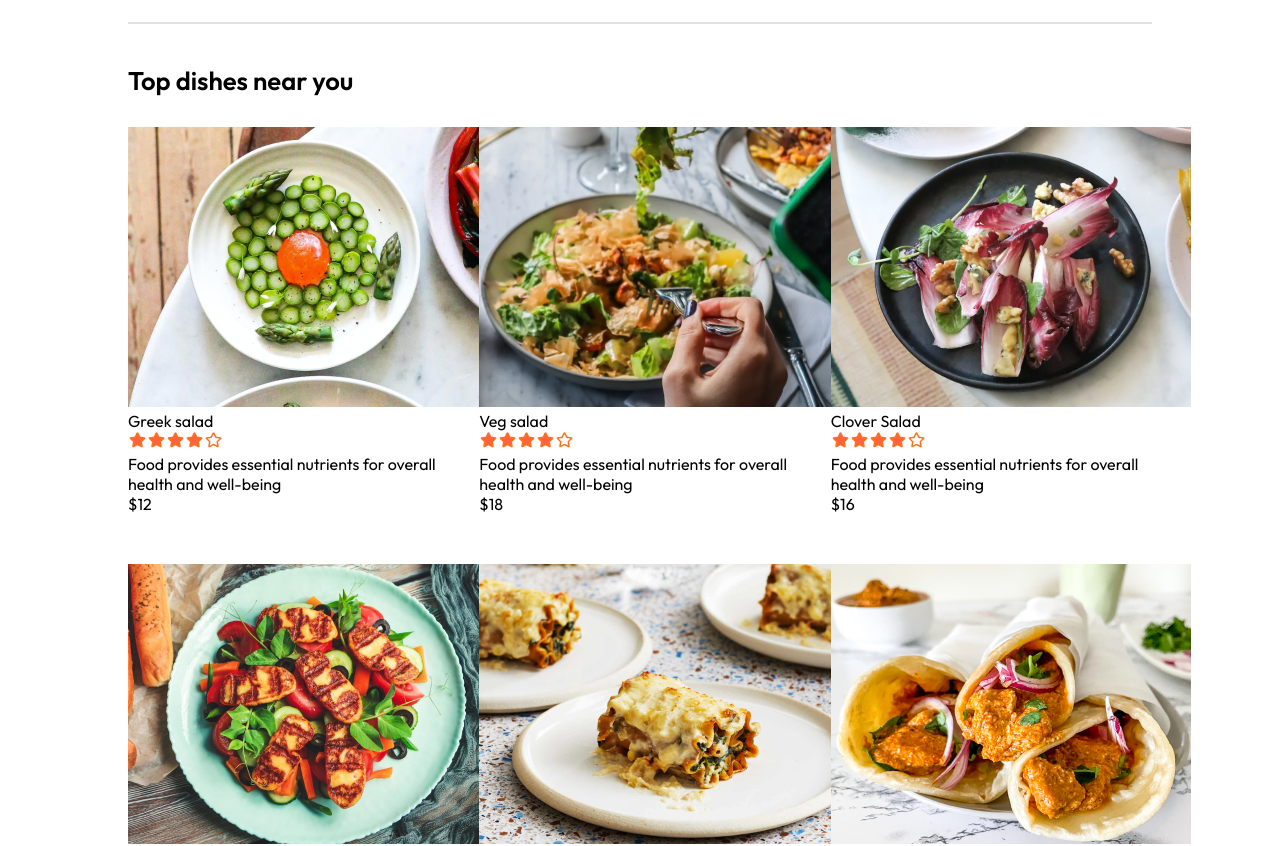
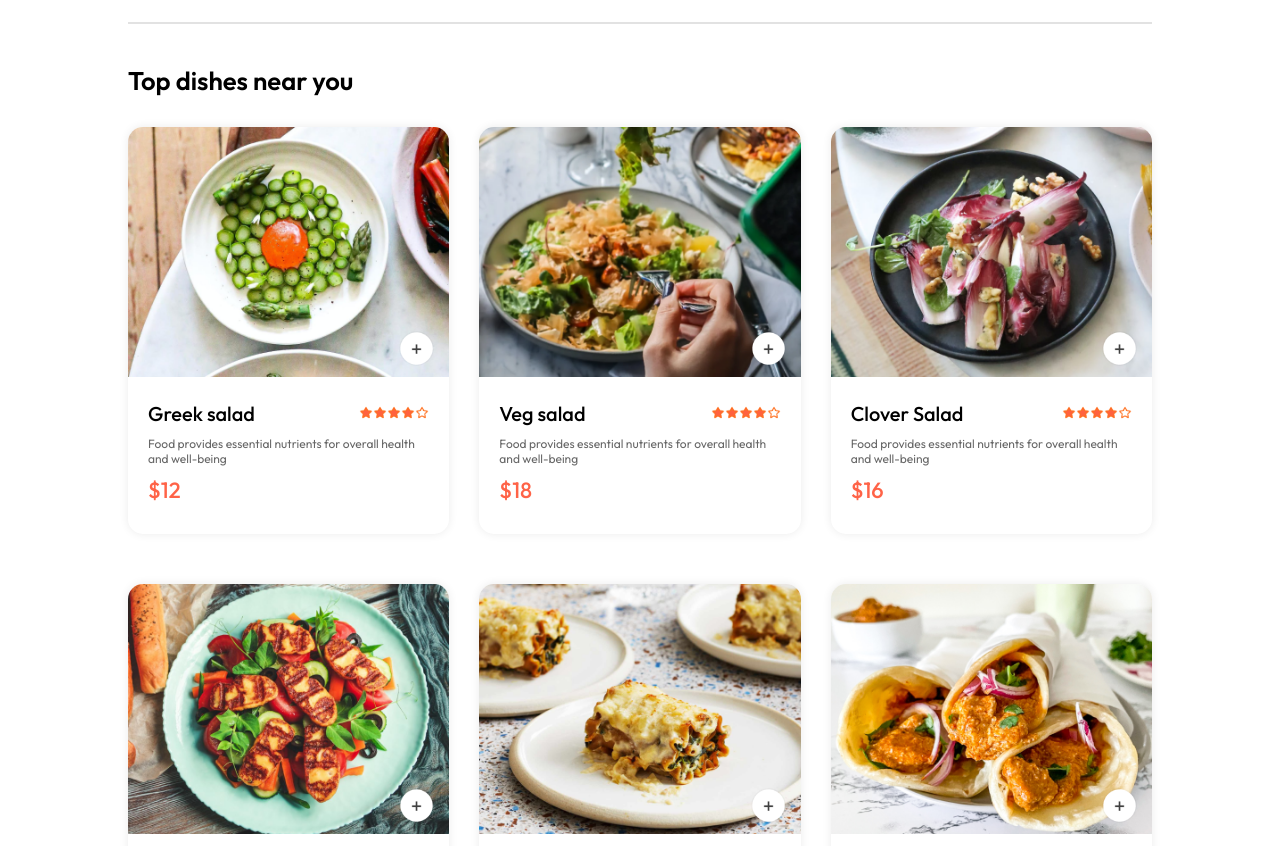
Before and after one commit to MungaiHub/react-food-delivery, a React (Vite) app in the folder frontend/: page / in a window 1280 px wide. Shown: the part 880-1726 px from the top of the page. Built offline with nearby package versions, Linux system fonts and the light colour scheme.

Commit message:
updated store context and food item components with styling

```diff
--- a/frontend/src/Context/StoreContext.jsx
+++ b/frontend/src/Context/StoreContext.jsx
@@ -1,11 +1,35 @@
-import { createContext } from "react";
+import { createContext, useEffect, useState } from "react";
 import { food_list } from "../assets/assets";
 
 export const StoreContext = createContext(null);
 
 const StoreContextProvider = (props) => {
+
+  const [cartItems, setCartItems] = useState({})
+
+  const addToCart = (itemId) => {
+    if(!cartItems[itemId]){
+      setCartItems((prev)=>({...prev,[itemId]:1}))
+    }
+    else{
+      setCartItems((prev)=>({...prev,[itemId]:prev[itemId]+1}))
+    }
+  }
+
+  const removeFromCart = (itemId) => {
+    setCartItems((prev)=>({...prev,[itemId]:prev[itemId]-1}))
+  }
+
+  useEffect(()=>{
+  console.log(cartItems);
+},[cartItems])
+
   const contextValue = {
-    food_list
+    food_list,
+    cartItems,
+    setCartItems,
+    addToCart,
+    removeFromCart
   };
 
   return (
@@ -15,4 +39,6 @@
   );
 };
 
+
+
 export default StoreContextProvider;
--- a/frontend/src/components/FoodItem/FoodItem.css
+++ b/frontend/src/components/FoodItem/FoodItem.css
@@ -0,0 +1,62 @@
+.food-item{
+    width:100%;
+    margin:auto;
+    border-radius:15px;
+    box-shadow:0px 0px 10px #00000015;
+    transition:fadeIn 1s;
+}
+.food-item-image{
+    width:100%;
+    border-radius:15px 15px 0px 0px;
+}
+.food-item-info{
+    padding:20px
+}
+.food-item-name-rating{
+   display:flex;
+   justify-content: space-between;
+   align-items: center;
+   margin-bottom: 10px;
+}
+.food-item-name-rating p{
+    font-size:20px;
+    font-weight: 500;
+}
+.food-item-name-rating img{
+    width: 70px;
+}
+.food-item-desc{
+    color:#676767;
+    font-size: 12px;
+}
+.food-item-price{
+    color:tomato;
+    font-size: 22px;
+    font-weight: 500;
+    margin:10px 0px;
+}
+.food-item-img-container{
+   position:relative;
+}
+.food-item-img-container .add{
+    width:35px;
+    position:absolute;
+    bottom:15px;
+    right:15px;
+    cursor:pointer;
+    border-radius:50%;
+}
+.food-item-counter{
+    position:absolute;
+    bottom:15px;
+    right:15px;
+    display:flex;
+    align-items: center;
+    gap:10px;
+    padding:6px;
+    border-radius:50px;
+    background-color: white;
+}
+.food-item-counter img{
+    width: 30px;
+}
--- a/frontend/src/components/FoodItem/FoodItem.jsx
+++ b/frontend/src/components/FoodItem/FoodItem.jsx
@@ -1,11 +1,25 @@
-import React from 'react';
+import React, { useContext } from 'react';
 import './FoodItem.css'
 import { assets } from '../../assets/assets';
+import { StoreContext } from '../../Context/StoreContext';
 const FoodItem = ({id, name, price, description,image}) => {
+
+
+      const {cartItems, addToCart, removeFromCart} = useContext(StoreContext);
+
   return (
     <div className='food-item'>
       <div className="food-item-img-container">
         <img className='food-item-image' src={image} alt="" />
+        {
+          !cartItems[id]
+          ?<img className = 'add' onClick={()=>addToCart(id)} src={assets.add_icon_white} alt="" />
+          :<div className='food-item-counter'>
+            <img onClick={()=>removeFromCart(id)} src={assets.remove_icon_red} alt="" />
+            <p>{cartItems[id]}</p>
+            <img onClick={()=>addToCart(id)} src={assets.add_icon_green} alt="" />
+            </div>
+        }
       </div>
       <div className="food-item-info">
         <div className="food-item-name-rating">
```
